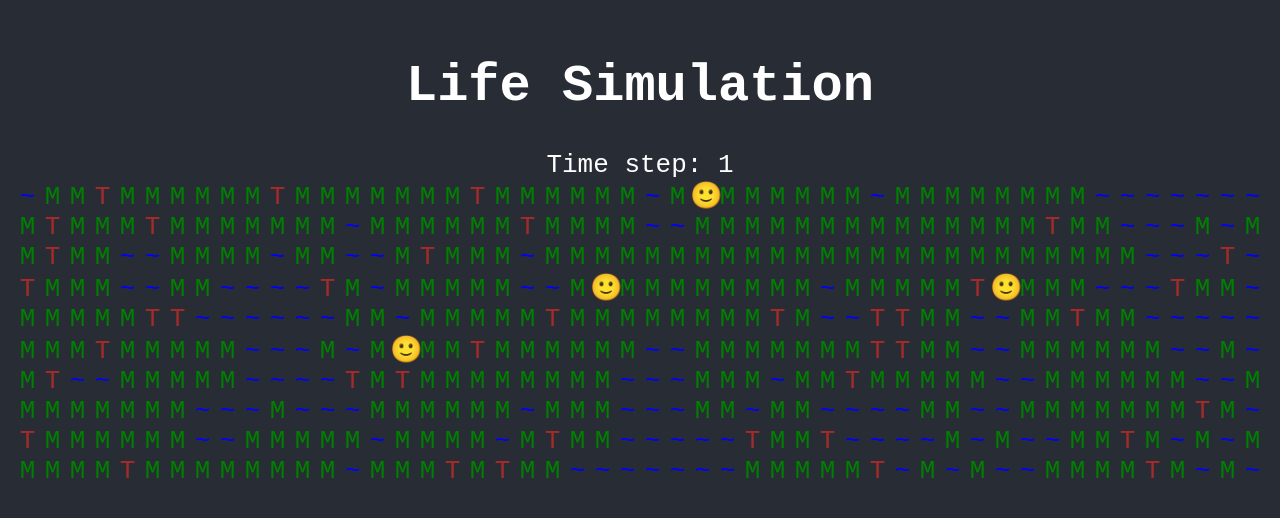
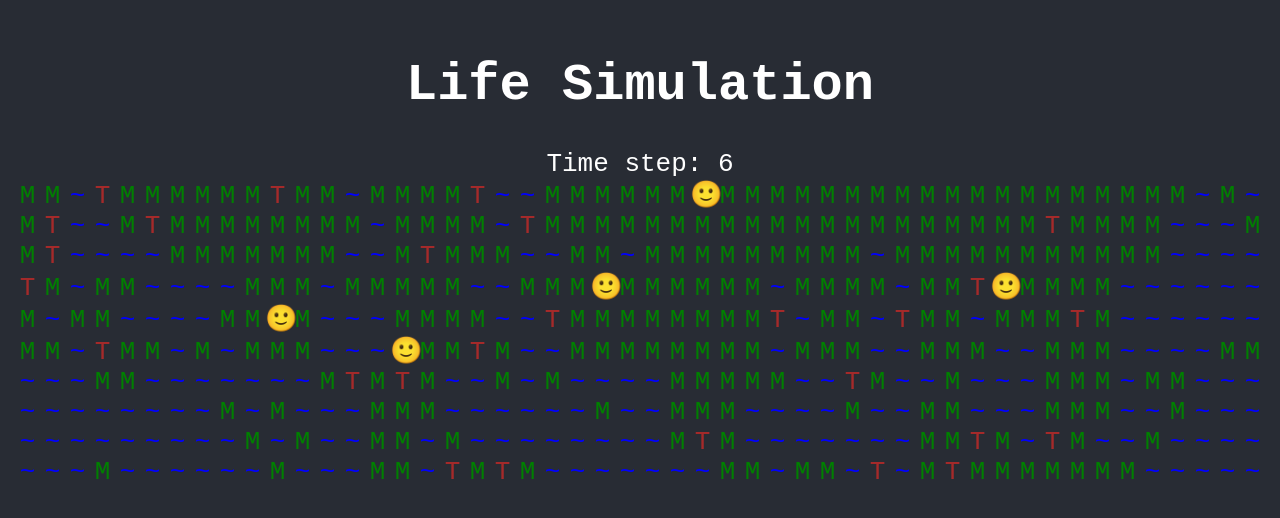
Before and after one commit to Gregam3/life-simulation, a React (Create React App) app: page / in a window 1280 px wide. Shown: the part 146-664 px from the top of the page. Built offline with nearby package versions, Linux system fonts and the light colour scheme.

Commit message:
Fixed env generation

```diff
--- a/src/App.js
+++ b/src/App.js
@@ -3,22 +3,24 @@ import './App.css';
 import React from "react";
 import Environment from "./Environment";
 
-
 const range = (i) => {
     return [...Array(i).keys()];
 }
+
+const environment = new Environment(50, 10);
+const cells = environment.generateEnvironment();
 
 class App extends React.Component {
     constructor(props) {
         super(props);
         this.environment = new Environment(50, 10);
         this.state = {
-            timeStep: 1
+            timeStep: 1, cells
         }
     }
 
     componentDidMount() {
-        this.interval = setInterval(() => this.setState({ timeStep: this.state.timeStep + 1 }), 10000000);
+        this.interval = setInterval(() => this.setState({ timeStep: this.state.timeStep + 1 }), 1000);
     }
     componentWillUnmount() {
         clearInterval(this.interval);
@@ -30,7 +32,7 @@ class App extends React.Component {
                 <header className="App-header">
                     <h1>Life Simulation</h1>
                     Time step: {this.state.timeStep}
-                    {this.renderCells(this.environment.generateEnvironment())}
+                    {this.renderCells(cells)}
                 </header>
             </div>
         );
--- a/src/Environment.js
+++ b/src/Environment.js
@@ -153,7 +153,7 @@ class Environment {
                     console.info('Valid direction', direction.name, 'New x y', x, y);
 
                     cells = safeUpdateCells(cells, x, y, TILES.Water);
-                    validDirections = DIRECTIONS;
+                    validDirections = deepClone(DIRECTIONS);
                 }
 
                 direction = validDirections[randomKey(validDirections)];
```
